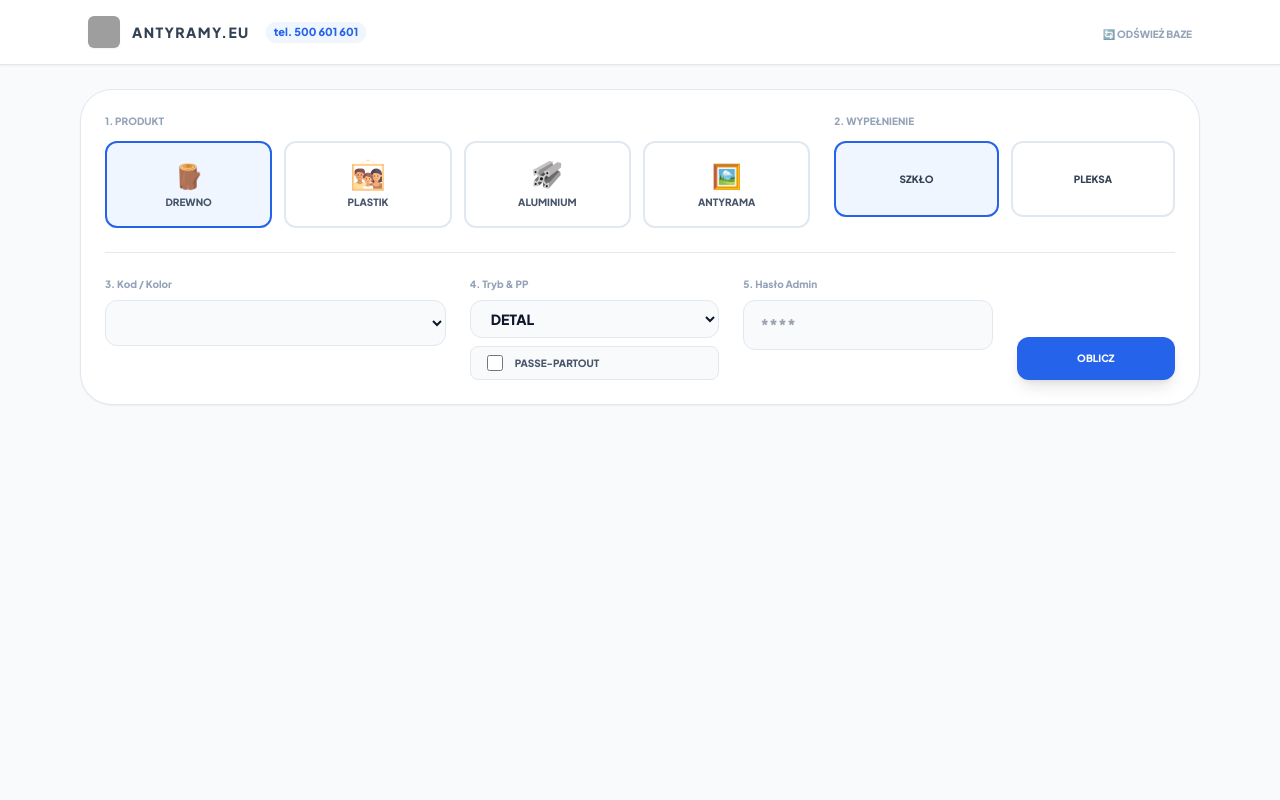
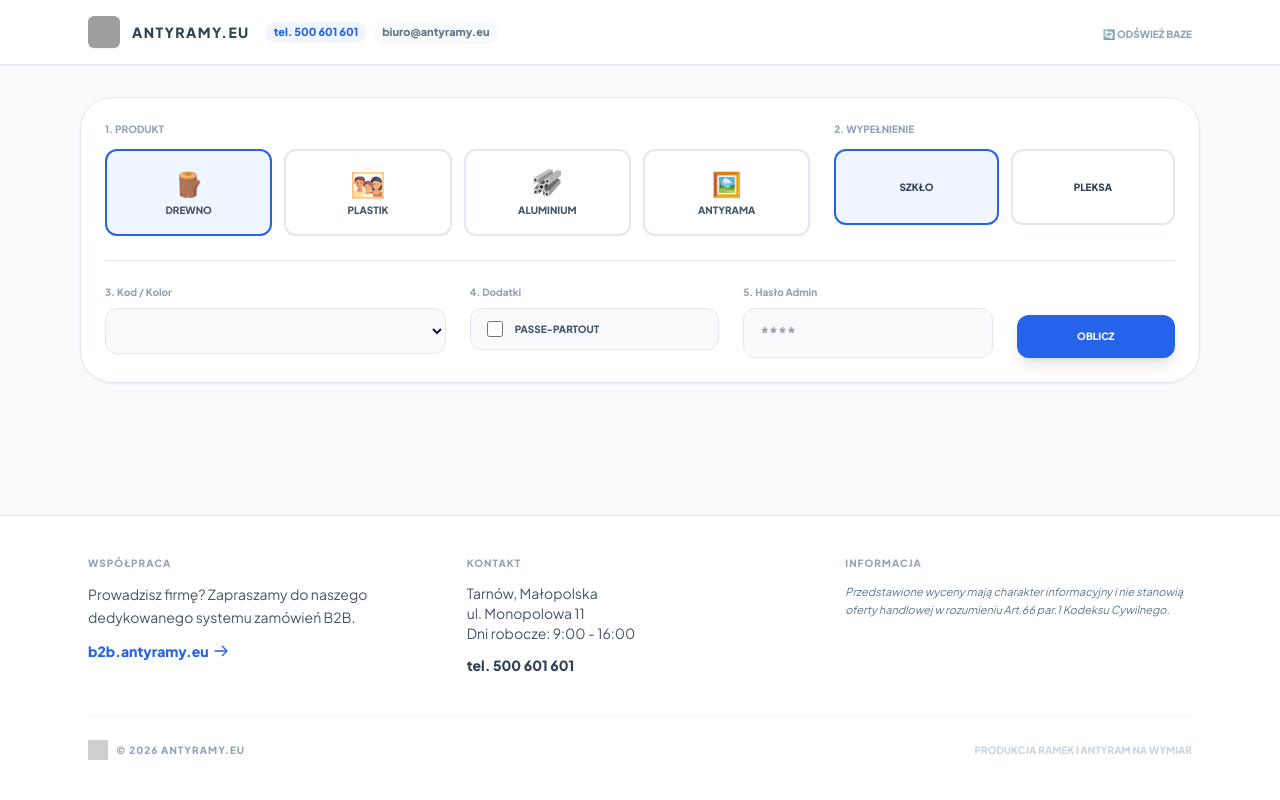
Before and after one commit to biuro-ship-it/kalk.antyramy, a FastAPI app: template templates/index.html in a window 1280 px wide. Run offline with FastAPI, Linux system fonts and the light colour scheme; the template is opened without the code that fills it, so the values that code supplies are empty; some libraries are stand-ins or nearby versions; grey boxes are pictures that could not be loaded.

Commit message:
poprawa apki usuniecie detal

```diff
--- a/api/index.py
+++ b/api/index.py
@@ -18,7 +18,7 @@ BASE_DIR = os.path.dirname(os.path.abspath(__file__))
 STATIC_PATH = os.path.join(BASE_DIR, "..", "static")
 TEMPLATES_PATH = os.path.join(BASE_DIR, "..", "templates")
 
-# Montowanie folderu static (dla ikon w formacie .png)
+# Montowanie folderu static
 if os.path.exists(STATIC_PATH):
     app.mount("/static", StaticFiles(directory=STATIC_PATH), name="static")
 
@@ -103,7 +103,7 @@ async def startup_event():
 @app.get("/", response_class=HTMLResponse)
 async def home(request: Request):
     if not CACHED_DATA: fetch_data()
-    return templates.TemplateResponse(request=request, name="index.html", context={"request": request, "profiles": [{"nazwa": item.get('nazwa'), "kat": item.get('kategoria', 'drewno').strip().lower()} for item in CACHED_DATA if item.get('nazwa')], "error": LAST_ERROR})
+    return templates.TemplateResponse(request=request, name="index.html", context={"request": request, "mode": "wholesale", "profiles": [{"nazwa": item.get('nazwa'), "kat": item.get('kategoria', 'drewno').strip().lower()} for item in CACHED_DATA if item.get('nazwa')], "error": LAST_ERROR})
 
 @app.get("/manifest.json")
 async def manifest():
@@ -120,7 +120,7 @@ async def refresh():
     return RedirectResponse(url="/", status_code=303)
 
 @app.post("/calculate", response_class=HTMLResponse)
-async def calculate(request: Request, profile_name: Optional[str] = Form(None), mode: str = Form("retail"), password: Optional[str] = Form(None), main_category: str = Form("drewno"), front_type: str = Form("szklo"), with_pp: Optional[str] = Form(None)):
+async def calculate(request: Request, profile_name: Optional[str] = Form(None), mode: str = Form("wholesale"), password: Optional[str] = Form(None), main_category: str = Form("drewno"), front_type: str = Form("szklo"), with_pp: Optional[str] = Form(None)):
     if not CACHED_DATA: fetch_data()
     is_admin = (password == ADMIN_PASSWORD)
     is_antyrama = (main_category == "antyrama")
--- a/templates/index.html
+++ b/templates/index.html
@@ -29,21 +29,24 @@
         input[type="radio"]:checked + .option-tile { border-color: #2563eb; background-color: #eff6ff; }
     </style>
 </head>
-<body class="text-slate-900 min-h-screen">
-    <nav class="bg-white border-b border-slate-200 py-4 mb-6 no-print shadow-sm">
+<body class="text-slate-900 min-h-screen flex flex-col">
+    <nav class="bg-white border-b border-slate-200 py-4 no-print shadow-sm">
         <div class="max-w-6xl mx-auto px-6 flex justify-between items-center">
             <div class="flex items-center gap-3">
                 <img src="https://godek.eu/upload/elogo6.jpg" class="h-8 w-8 rounded-md shadow-sm">
                 <div class="flex flex-col sm:flex-row sm:items-center sm:gap-4">
                     <h1 class="text-sm font-black uppercase tracking-widest text-slate-700">Antyramy.eu</h1>
-                    <span class="text-[11px] font-bold text-blue-600 bg-blue-50 px-2 py-0.5 rounded-full shadow-sm">tel. 500 601 601</span>
+                    <div class="flex flex-wrap gap-2">
+                        <span class="text-[11px] font-bold text-blue-600 bg-blue-50 px-2 py-0.5 rounded-full shadow-sm whitespace-nowrap">tel. 500 601 601</span>
+                        <a href="mailto:biuro@antyramy.eu" class="text-[11px] font-bold text-slate-500 bg-slate-50 px-2 py-0.5 rounded-full shadow-sm hover:bg-slate-100 transition-colors whitespace-nowrap">biuro@antyramy.eu</a>
+                    </div>
                 </div>
             </div>
             <form action="/refresh" method="post"><button type="submit" class="text-[10px] font-black uppercase text-slate-400 hover:text-blue-600 transition-colors">🔄 Odśwież Baze</button></form>
         </div>
     </nav>
 
-    <main class="max-w-6xl mx-auto px-4 pb-20">
+    <main class="max-w-6xl mx-auto px-4 pt-8 pb-12 flex-grow w-full">
         <div class="bg-white rounded-[2rem] p-6 shadow-sm border border-slate-200 no-print mb-8">
             <form action="/calculate" method="post" class="space-y-6">
                 <div class="grid grid-cols-1 lg:grid-cols-12 gap-6">
@@ -78,7 +81,14 @@
                 </div>
                 <div class="grid grid-cols-1 md:grid-cols-12 gap-6 pt-6 border-t">
                     <div class="md:col-span-4" id="profileContainer"><label class="block text-[10px] font-black text-slate-400 mb-2">3. Kod / Kolor</label><select name="profile_name" id="profileSelect" class="w-full bg-slate-50 border border-slate-200 rounded-xl px-4 py-3 font-black uppercase text-sm"></select></div>
-                    <div class="md:col-span-3"><label class="block text-[10px] font-black text-slate-400 mb-2">4. Tryb & PP</label><select name="mode" class="w-full bg-slate-50 border border-slate-200 rounded-xl px-4 py-2 font-black text-sm mb-2"><option value="retail" {{ 'selected' if mode == 'retail' }}>DETAL</option><option value="wholesale" {{ 'selected' if mode == 'wholesale' }}>HURT</option></select><label class="flex items-center gap-3 px-4 py-2 bg-slate-50 rounded-lg border border-slate-200 cursor-pointer"><input type="checkbox" name="with_pp" value="true" class="w-4 h-4 text-blue-600 rounded" {{ 'checked' if with_pp }}><span class="text-[10px] font-black text-slate-600 uppercase">Passe-partout</span></label></div>
+                    <div class="md:col-span-3">
+                        <label class="block text-[10px] font-black text-slate-400 mb-2">4. Dodatki</label>
+                        <input type="hidden" name="mode" value="wholesale">
+                        <label class="flex items-center gap-3 px-4 py-3 bg-slate-50 rounded-xl border border-slate-200 cursor-pointer">
+                            <input type="checkbox" name="with_pp" value="true" class="w-4 h-4 text-blue-600 rounded" {{ 'checked' if with_pp }}>
+                            <span class="text-[10px] font-black text-slate-600 uppercase">Passe-partout</span>
+                        </label>
+                    </div>
                     <div class="md:col-span-3"><label class="block text-[10px] font-black text-slate-400 mb-2">5. Hasło Admin</label><input type="password" name="password" placeholder="****" class="w-full bg-slate-50 border border-slate-200 rounded-xl px-4 py-3 font-black"></div>
                     <div class="md:col-span-2 flex items-end"><button type="submit" class="w-full bg-blue-600 text-white font-black py-3.5 rounded-xl uppercase text-[10px] shadow-lg">Oblicz</button></div>
                 </div>
@@ -89,7 +99,7 @@
         <div class="grid grid-cols-1 xl:grid-cols-3 gap-8 print:block">
             <div class="xl:col-span-2 bg-white rounded-[2rem] shadow-xl border border-slate-200 overflow-hidden print-card">
                 <div class="p-6 bg-slate-900 text-white flex justify-between items-center print-header">
-                    <div><p class="text-[9px] font-black uppercase opacity-60 mb-1">Karta produktu</p><h2 class="text-2xl font-black uppercase">{{ profile }}</h2></div>
+                    <div><p class="text-[9px] font-black uppercase opacity-60 mb-1">Karta produktu (HURT)</p><h2 class="text-2xl font-black uppercase">{{ profile }}</h2></div>
                     <button onclick="window.print()" class="no-print bg-white text-slate-900 px-5 py-2.5 rounded-xl font-black text-[10px] uppercase hover:bg-slate-100">🖨️ Drukuj</button>
                 </div>
                 <table class="w-full">
@@ -139,6 +149,48 @@
         {% endif %}
     </main>
 
+    <footer class="bg-white border-t border-slate-200 py-10 no-print">
+        <div class="max-w-6xl mx-auto px-6">
+            <div class="grid grid-cols-1 md:grid-cols-3 gap-8">
+                <div class="space-y-3">
+                    <p class="text-[10px] font-black uppercase text-slate-400 tracking-widest">Współpraca</p>
+                    <p class="text-sm text-slate-600 leading-relaxed">
+                        Prowadzisz firmę? Zapraszamy do naszego dedykowanego systemu zamówień B2B.
+                    </p>
+                    <a href="https://b2b.antyramy.eu" target="_blank" class="inline-flex items-center text-blue-600 font-black text-sm hover:underline">
+                        b2b.antyramy.eu
+                        <svg class="w-4 h-4 ml-1" fill="none" stroke="currentColor" viewBox="0 0 24 24"><path stroke-linecap="round" stroke-linejoin="round" stroke-width="2" d="M14 5l7 7m0 0l-7 7m7-7H3"></path></svg>
+                    </a>
+                </div>
+
+                <div class="space-y-3">
+                    <p class="text-[10px] font-black uppercase text-slate-400 tracking-widest">Kontakt</p>
+                    <p class="text-sm text-slate-600">
+                        Tarnów, Małopolska<br>
+                        ul. Monopolowa 11<br>
+                        Dni robocze: 9:00 - 16:00
+                    </p>
+                    <p class="text-sm font-bold text-slate-700">tel. 500 601 601</p>
+                </div>
+
+                <div class="space-y-3">
+                    <p class="text-[10px] font-black uppercase text-slate-400 tracking-widest">Informacja</p>
+                    <p class="text-[11px] text-slate-500 leading-relaxed italic">
+                        Przedstawione wyceny mają charakter informacyjny i nie stanowią oferty handlowej w rozumieniu Art.66 par.1 Kodeksu Cywilnego.
+                    </p>
+                </div>
+            </div>
+
+            <div class="mt-10 pt-6 border-t border-slate-100 flex flex-col md:flex-row justify-between items-center gap-4">
+                <div class="flex items-center gap-2">
+                    <img src="https://godek.eu/upload/elogo6.jpg" class="h-5 w-5 grayscale opacity-50">
+                    <span class="text-[10px] font-bold text-slate-400 uppercase tracking-widest">© 2026 Antyramy.eu</span>
+                </div>
+                <div class="text-[10px] font-bold text-slate-300 uppercase">Produkcja ramek i antyram na wymiar</div>
+            </div>
+        </div>
+    </footer>
+
     <script>
         const allProfiles = [{% for p in profiles %}{ nazwa: "{{ p.nazwa }}", kat: "{{ p.kat }}" },{% endfor %}];
         const currentProfileSelection = "{{ selected_profile|default('') }}";
@@ -158,7 +210,7 @@
         document.addEventListener('DOMContentLoaded', filterProfiles);
 
         {% if is_admin %}
-        const API_MODE = "{{ mode }}", API_PROFILE = "{{ profile }}", API_RAW_NAME = "{{ profile_raw_name }}", API_PASSWORD = "{{ admin_password }}";
+        const API_MODE = "wholesale", API_PROFILE = "{{ profile }}", API_RAW_NAME = "{{ profile_raw_name }}", API_PASSWORD = "{{ admin_password }}";
         document.querySelectorAll('.dynamic-calc').forEach(input => {
             input.addEventListener('input', function() {
                 const row = this.closest('tr');
```
Also changed, not shown: galeria/060p.png (added), galeria/3484.png (added), galeria/7214p.png (added), galeria/915p.png (added), galeria/aura.png (added), galeria/gloria.png (added), galeria/greta.jpg (added), galeria/greta1.jpg (added), galeria/ts15.jpg (added), 1 other file.
